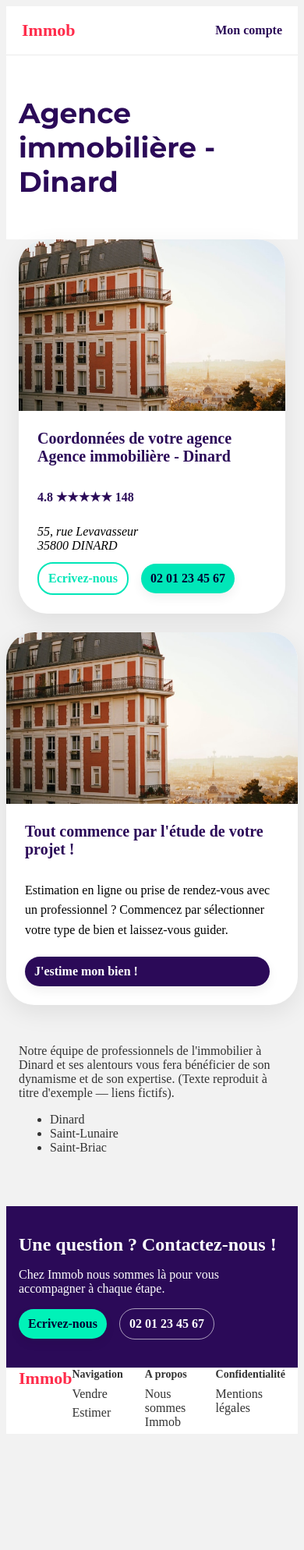
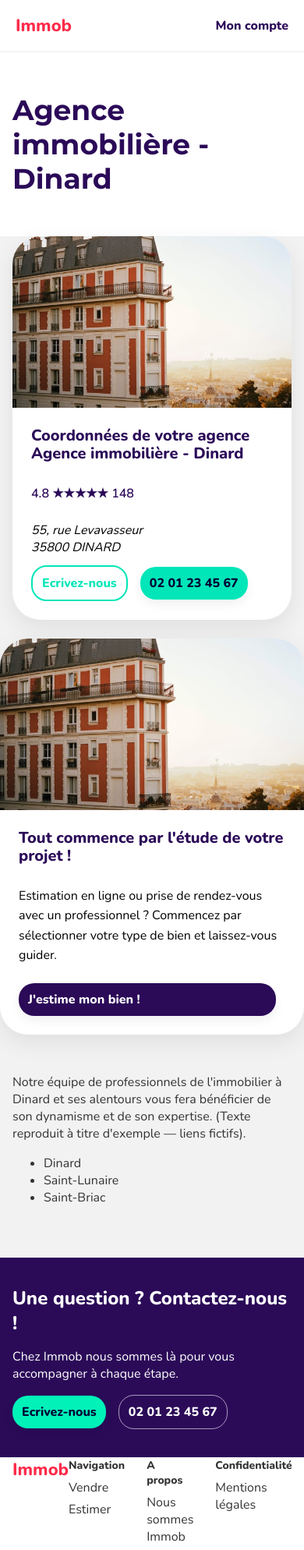
Before and after one commit to Syming2002/Exercice-Git-Agence-Immobiliere, a website: page index.html in a window 390 px wide. Shown: the whole page at 78% size. Before the commit the page ends 1847 px from the top, so only its background shows below. Drawn offline with nearby package versions, Linux system fonts and the light colour scheme.

Commit message:
fix style.css

```diff
--- a/styles.css
+++ b/styles.css
@@ -11,7 +11,7 @@
 }
 
 body {
-  font-family: 'Nunito', system-ui,
+  font-family: Nunito, system-ui;
   margin: 0;
   background: var(--muted);
 }
@@ -24,7 +24,7 @@ body {
 
 .site-header .topbar {
   background: #fff;
-  border-bottom: 1px solid rgba(0, 0, 0, 0.08);
+  border-bottom: 1px solid #00000014;
 }
 
 .site-header .container {
@@ -59,7 +59,7 @@ body {
 }
 
 .hero h1 {
-  font-family: 'Montserrat', sans-serif;
+  font-family: Montserrat, sans-serif;
   color: var(--purple);
   font-size: 36px;
   margin: 12px 0;
@@ -85,7 +85,7 @@ body {
   background: #fff;
   border-radius: var(--card-radius);
   overflow: hidden;
-  box-shadow: 0 10px 30px rgba(12, 12, 12, 0.08);
+  box-shadow: 0 10px 30px #0c0c0c14;
   margin-bottom: 24px;
 }
 
@@ -116,6 +116,7 @@ body {
 .card.reversed .card-media img {
   border-radius: 0;
 }
+
 .card p {
   font-size: 16px;
   line-height: 1.6;
@@ -145,14 +146,13 @@ body {
   align-items: center;
   gap: 8px;
   padding: 10px 25px;
-  padding: 10px 25px;
   border-radius: 20px;
   background: var(--accent);
   color: #003;
   text-decoration: none;
   font-weight: 800;
   margin-right: 12px;
-  box-shadow: 0 6px 14px rgba(0, 0, 0, 0.06);
+  box-shadow: 0 6px 14px #0000000f;
 }
 
 .btn.ghost {
@@ -200,17 +200,18 @@ body {
 
 .footer-actions .btn.ghost {
   background: transparent;
-  border: 1px solid rgba(255, 255, 255, 0.6);
-  color: #fff;
+  border: 1px solid #fff9;
+  color: #FFF;
 }
 
 .footer-nav .columns {
   display: flex;
   gap: 28px;
 }
+
 .footer-nav {
   padding: 28px 0;
-  border-top: 1px solid rgba(0, 0, 0, 0.05);
+  border-top: 1px solid #0000000d;
   display: flex;
   align-items: flex-start;
   justify-content: space-between;
@@ -231,7 +232,7 @@ body {
   margin-bottom: 6px;
 }
 
-@media (min-width: 900px) {
+@media (width >= 900px) {
   .container {
     padding: 0 20px;
   }
@@ -274,6 +275,7 @@ body {
     padding: 48px;
     order: 0;
   }
+
   .card .card-media img {
     border-radius: 0 var(--card-radius) var(--card-radius) 0;
   }
@@ -293,11 +295,11 @@ body {
   .btn {
     padding: 12px 22px;
     border-radius: 24px;
-    border-radius: 24px;
-    box-shadow: 0 8px 18px rgba(0, 0, 0, 0.08);
+    box-shadow: 0 8px 18px #00000014;
   }
 }
-@media (max-width: 900px) {
+
+@media (width <= 900px) {
   .main-nav {
     display: none;
   }
@@ -312,9 +314,6 @@ body {
   }
 
   .card .card-content {
-    padding: 24px;
-  }
-    .card .card-content {
     padding: 24px;
   }
 
@@ -335,7 +334,7 @@ body {
   align-items: center;
   justify-content: center;
   padding: 20px;
-  background: rgba(0, 0, 0, 0.75);
+  background: #000000bf;
   opacity: 0;
   pointer-events: none;
   transition: opacity .18s ease;
@@ -372,11 +371,8 @@ body {
   font-size: 18px;
 }
 
-@media (max-width: 480px) {
+@media (width <= 480px) {
   .brand {
-    font-size: 22px;
-  }
-   .brand {
     font-size: 22px;
   }
 
```
Also changed, not shown: package.json (added, +9 -0 lines), stylelint.config.mjs (added, +7 -0 lines), 2 other files.
